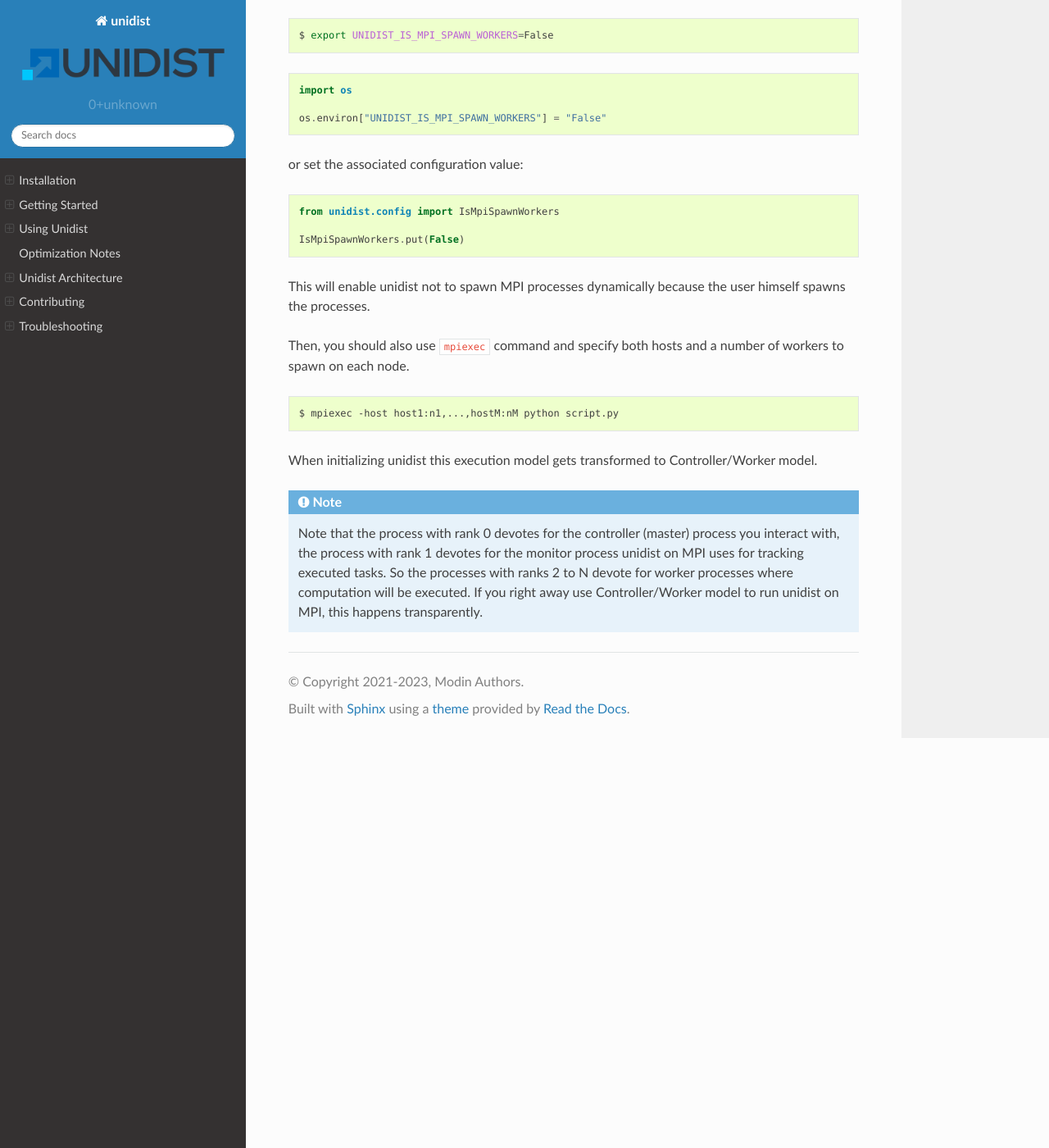
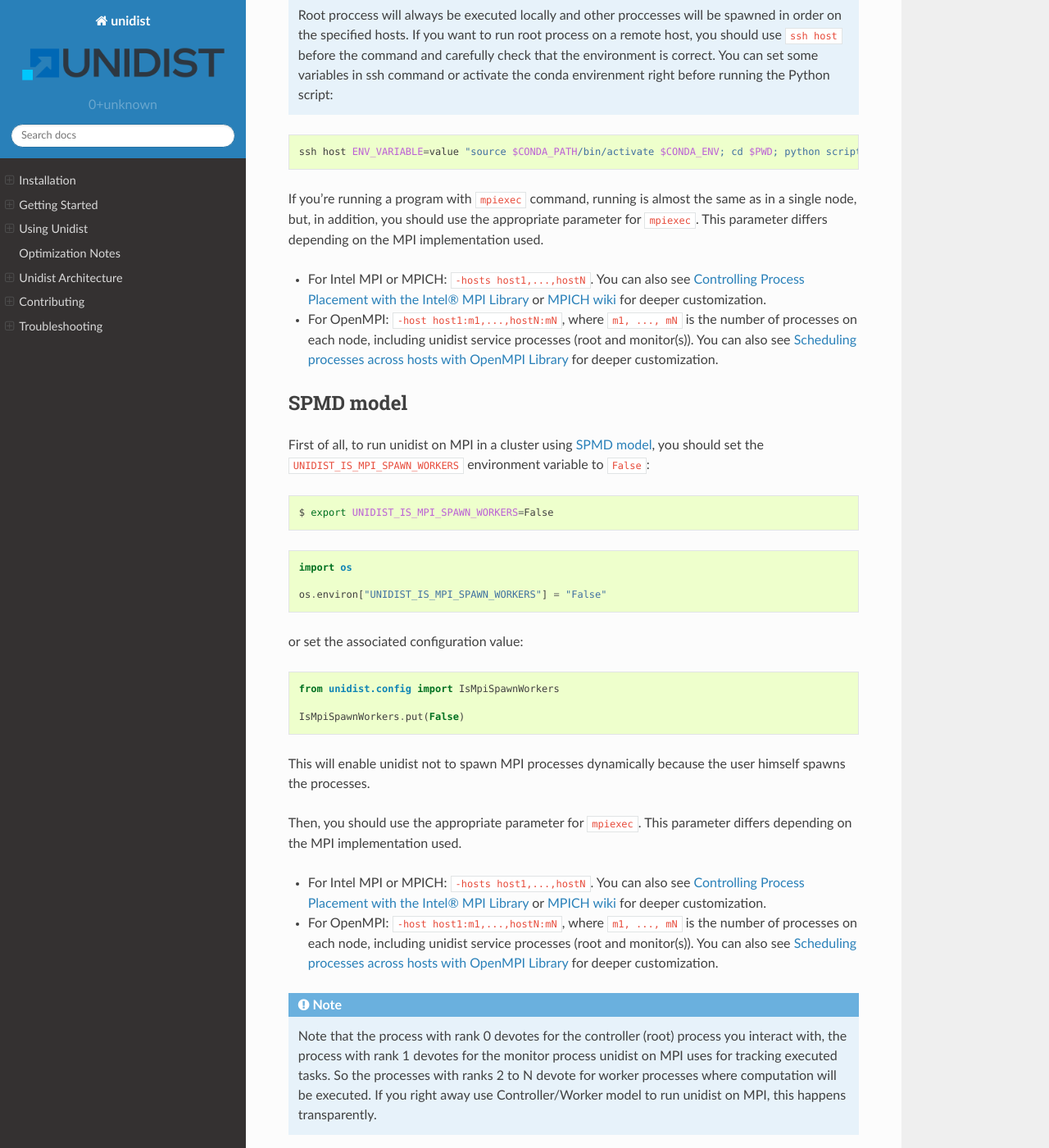
Before and after one commit to modin-project/unidist, a Sphinx documentation site: the page built from docs/using_unidist/unidist_on_mpi.rst, in a window 1280 px wide and 1400 px high, scrolled down 3016 px. Shown: the whole window at 82% size. Built offline with Sphinx 7.4.7 and the Read the Docs theme 2.0.0, drawn with Linux system fonts in a browser that asks for light colours; some of the changed text lies outside the part shown.

Commit message:
FIX-#337: Fix MpiHosts parameter usage (#378)
Co-authored-by: Igoshev, Iaroslav <iaroslav.igoshev@intel.com>
Signed-off-by: Kirill Suvorov <kirill.suvorov@intel.com>

```diff
--- a/docs/using_unidist/unidist_on_mpi.rst
+++ b/docs/using_unidist/unidist_on_mpi.rst
@@ -58,19 +58,20 @@
 
 MPI worker processes will be spawned dynamically by unidist.
 
-It is worth noting that `Intel MPI implementation <https://anaconda.org/intel/mpi4py>`_ supports the ability of spawning MPI processes
+It is worth noting that some MPI implementations, e.g., `Intel MPI implementation`_, support the ability of spawning MPI processes
 without using ``mpiexec`` command so you can run unidist on Intel MPI just with:
 
 .. code-block:: bash
 
     $ python script.py
 
-Refer to ``Using intel channel`` section of :doc:`Installation </installation>` page on how to install Intel MPI implementation to use it with unidist.
+Refer to ``Using intel channel`` section of :doc:`Installation </installation>` page on
+how to install Intel MPI implementation to use it with unidist.
 
 SPMD model
 ----------
 
-First of all, to run unidist on MPI in a single node using `SPMD model <https://en.wikipedia.org/wiki/Single_program,_multiple_data>`_,
+First of all, to run unidist on MPI in a single node using `SPMD model`_,
 you should set the ``UNIDIST_IS_MPI_SPAWN_WORKERS`` environment variable to ``False``:
 
 .. code-block:: bash
@@ -102,7 +103,7 @@
 When initializing unidist this execution model gets transformed to Controller/Worker model.
 
 .. note::
-    Note that the process with rank 0 devotes for the controller (master) process you interact with,
+    Note that the process with rank 0 devotes for the controller (root) process you interact with,
     the process with rank 1 devotes for the monitor process unidist on MPI uses for tracking executed tasks.
     So the processes with ranks 2 to N devote for worker processes where computation will be executed.
     If you right away use Controller/Worker model to run unidist on MPI, this happens transparently.
@@ -140,12 +142,33 @@
 
     MpiHosts.put("host1,...,hostN")  # unidist will use the hosts to run on
 
-Running is the same as in a single node.
+If you're running a program without ``mpiexec`` command, no further action required to run on the specified MPI hosts.
+
+.. note::
+    Root proccess will always be executed locally and other proccesses will be spawned in order on the specified hosts.
+    If you want to run root process on a remote host, you should use ``ssh host`` before the command and
+    carefully check that the environment is correct. You can set some variables in ssh command or
+    activate the conda envirenment right before running the Python script:
+
+.. code-block:: bash
+
+    ssh host ENV_VARIABLE=value "source $CONDA_PATH/bin/activate $CONDA_ENV; cd $PWD; python script.py"
+
+If you're running a program with ``mpiexec`` command, running is almost the same as in a single node,
+but, in addition, you should use the appropriate parameter for ``mpiexec``.
+This parameter differs depending on the MPI implementation used.
+
+* For Intel MPI or MPICH: ``-hosts host1,...,hostN``.
+  You can also see `Controlling Process Placement with the Intel® MPI Library`_  or
+  `MPICH wiki`_ for deeper customization.
+* For OpenMPI: ``-host host1:m1,...,hostN:mN``, where ``m1, ..., mN`` is the number of processes on each node,
+  including unidist service processes (root and monitor(s)).
+  You can also see `Scheduling processes across hosts with OpenMPI Library`_ for deeper customization.
 
 SPMD model
 """"""""""
 
-First of all, to run unidist on MPI in a cluster using `SPMD model <https://en.wikipedia.org/wiki/Single_program,_multiple_data>`_,
+First of all, to run unidist on MPI in a cluster using `SPMD model`_,
 you should set the ``UNIDIST_IS_MPI_SPAWN_WORKERS`` environment variable to ``False``:
 
 .. code-block:: bash
@@ -168,16 +191,24 @@
 
 This will enable unidist not to spawn MPI processes dynamically because the user himself spawns the processes.
 
-Then, you should also use ``mpiexec`` command and specify both hosts and a number of workers to spawn on each node.
+Then, you should use the appropriate parameter for ``mpiexec``.
+This parameter differs depending on the MPI implementation used.
 
-.. code-block:: bash
-
-    $ mpiexec -host host1:n1,...,hostM:nM python script.py
-
-When initializing unidist this execution model gets transformed to Controller/Worker model.
+* For Intel MPI or MPICH: ``-hosts host1,...,hostN``.
+  You can also see `Controlling Process Placement with the Intel® MPI Library`_  or
+  `MPICH wiki`_ for deeper customization.
+* For OpenMPI: ``-host host1:m1,...,hostN:mN``, where ``m1, ..., mN`` is the number of processes on each node,
+  including unidist service processes (root and monitor(s)).
+  You can also see `Scheduling processes across hosts with OpenMPI Library`_ for deeper customization.
 
 .. note::
-    Note that the process with rank 0 devotes for the controller (master) process you interact with,
+    Note that the process with rank 0 devotes for the controller (root) process you interact with,
     the process with rank 1 devotes for the monitor process unidist on MPI uses for tracking executed tasks.
     So the processes with ranks 2 to N devote for worker processes where computation will be executed.
     If you right away use Controller/Worker model to run unidist on MPI, this happens transparently.
+
+.. _`SPMD model`: https://en.wikipedia.org/wiki/Single_program,_multiple_data
+.. _`Intel MPI implementation`: https://anaconda.org/intel/mpi4py
+.. _`Controlling Process Placement with the Intel® MPI Library`: https://www.intel.com/content/www/us/en/developer/articles/technical/controlling-process-placement-with-the-intel-mpi-library.html
+.. _`MPICH wiki`: https://github.com/pmodels/mpich/blob/main/doc/wiki/how_to/Using_the_Hydra_Process_Manager.md
+.. _`Scheduling processes across hosts with OpenMPI Library`: https://docs.open-mpi.org/en/v5.0.x/launching-apps/scheduling.html
```
Also changed, not shown: other parts of docs/using_unidist/unidist_on_mpi.rst (+3 -2 lines), 4 other files.
